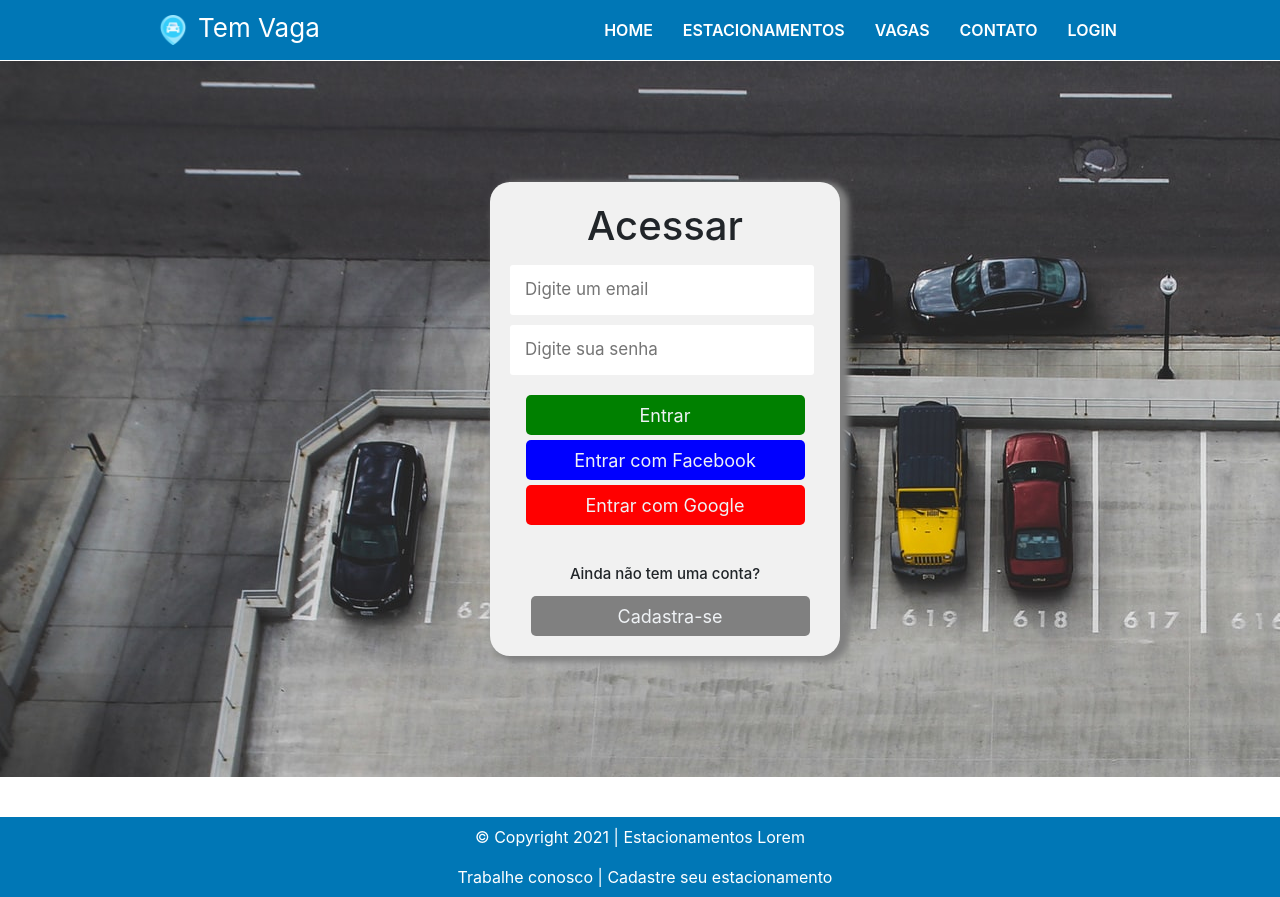
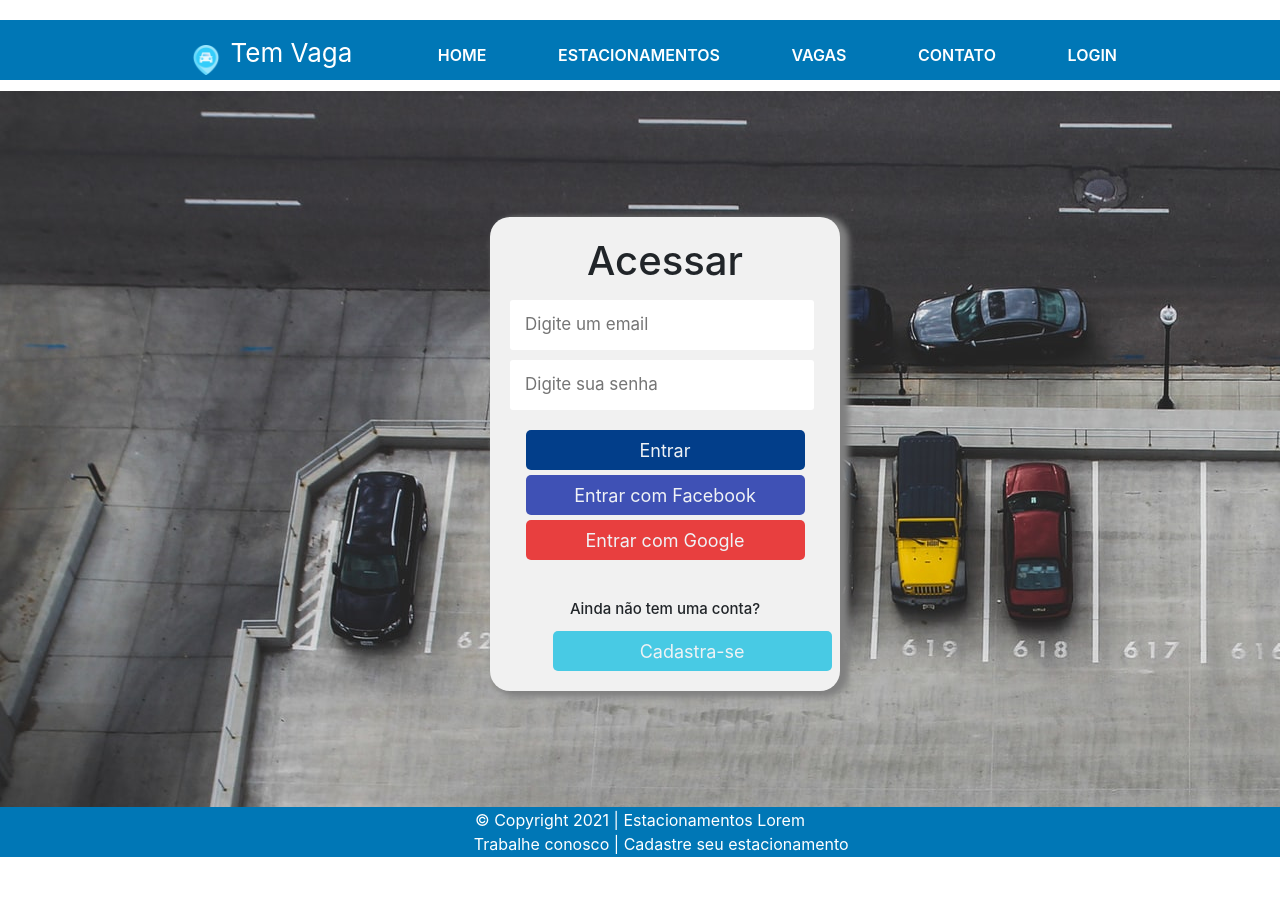
Before and after one commit to codigopretogrupo7/estacionamento-react, a React (Create React App) app: page /Login in a window 1280 px wide. After the commit the page ends 857 px from the top, so only its background shows below. Built offline with nearby package versions, Linux system fonts and the light colour scheme.

Commit message:
Ajustes
Ajustes realizados no rodape e na pagina de login1.

```diff
--- a/src/componentes/Rodape/estilo.css
+++ b/src/componentes/Rodape/estilo.css
@@ -1,14 +1,28 @@
+*{
+    margin-top: 10px;
+}
+
 .rodape {
     background-color:#0077B6;
     color: #fff;
-    height: 80px;
+    height: 50px;
     display: flex;
     align-items: center;
     border: 10px;
     border-top: #fff;
-    display:flexbox;
+    margin-top:0px;
+
 }
 
 a{
-    padding-left:10px;
+    padding-left:1px;
+    margin-left: 2.6rem;
 }
+
+#footer{
+    margin-top: 0px;
+}
+
+.limitador{
+    margin: 0px;
+}
--- a/src/componentes/Rodape/index.js
+++ b/src/componentes/Rodape/index.js
@@ -5,10 +5,10 @@ import { Box } from '@material-ui/core'
 
 const Rodape = () => {
   return (
-    <Box mt={5}>
+    <Box id="footer" mt={5}>
       <footer className="rodape">
         <div className="limitar-container">
-        <p>
+        <p className ="limitador">
           © Copyright 2021   |   Estacionamentos Lorem
         </p>
         <Link to='/CadastroEstacionamento' style={{color:"white", textDecoration:"none"}}>Trabalhe conosco | Cadastre seu estacionamento</Link>
--- a/src/paginas/Login/estilo.css
+++ b/src/paginas/Login/estilo.css
@@ -115,21 +115,21 @@
 }
 
 .Login-right #entrar{
-    background-color: green;
+    background-color:#023E8A;
     margin-top: 20px;
 }
 
 .Login-right #Facebook{
-    background-color: blue;
+    background-color: #3f51b5;
 
 }
 
 .Login-right #Google{
-    background-color: red;
+    background-color:#e61d1dd6;
 }
 
 .Login-right #cadastrar-se{
-    background-color: grey;
+    background-color: #48cae4;
 }
 
 .Login-right button:hover{
--- a/src/paginas/login2/estilo.css
+++ b/src/paginas/login2/estilo.css
@@ -1,3 +1,4 @@
-.makeStyles-image-17{
-    background-image: url('./parking.jpg');
+.MuiGrid-root{
+
+    background-color: blue;
 }
```
